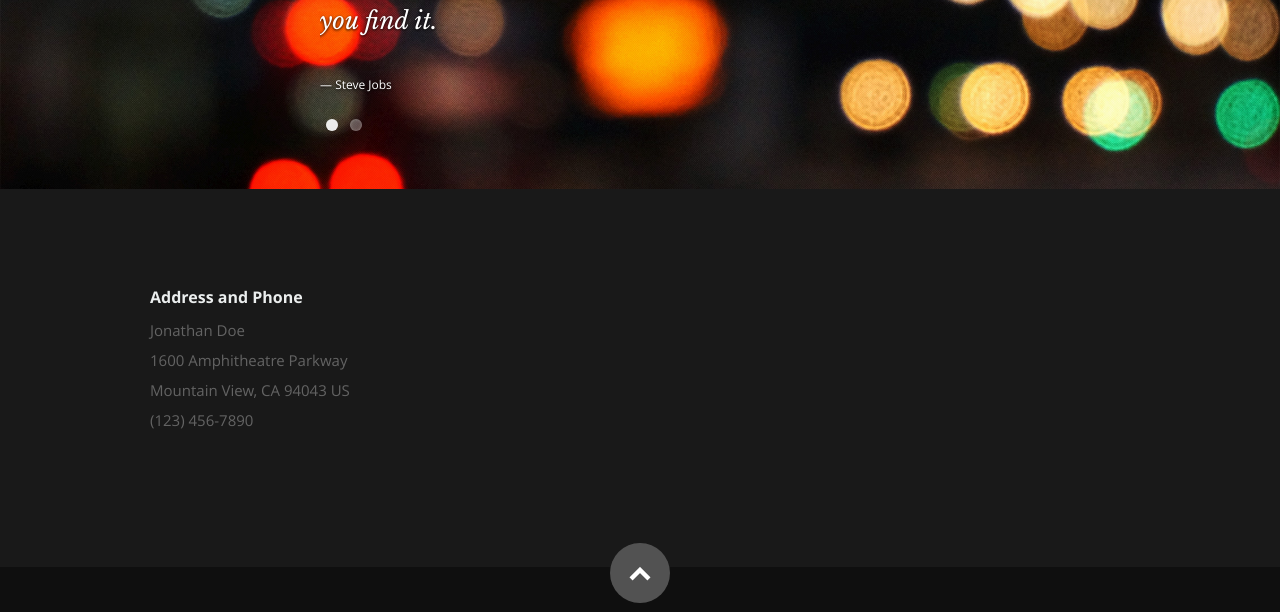
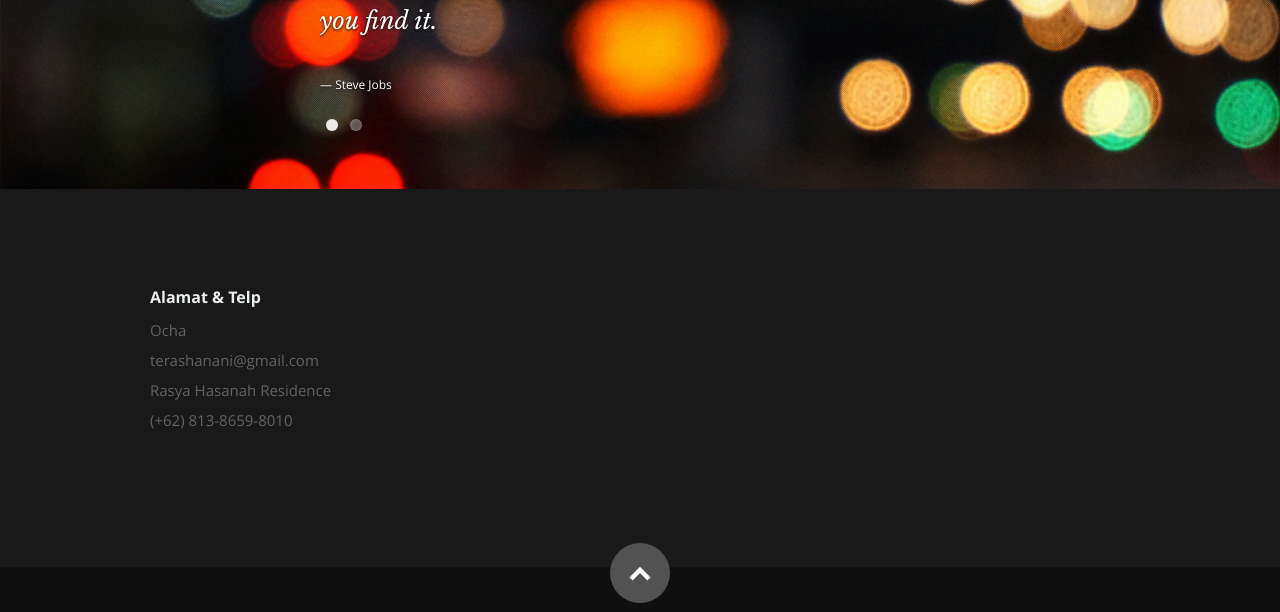
Before and after one commit to TerasHanania/TerasHanania.github.io, a plain HTML site: page index.html in a window 1280 px wide. Shown: the part 1928-2540 px from the top of the page. Drawn offline with nearby package versions, Linux system fonts and the light colour scheme.

Commit message:
Update index.html

```diff
--- a/index.html
+++ b/index.html
@@ -444,12 +444,12 @@
 
                <div class="widget widget_contact">
 
-					   <h4>Address and Phone</h4>
+					   <h4>Alamat & Telp</h4>
 					   <p class="address">
-						   Jonathan Doe<br>
-						   1600 Amphitheatre Parkway <br>
-						   Mountain View, CA 94043 US<br>
-						   <span>(123) 456-7890</span>
+						   Ocha<br>
+						   terashanani@gmail.com <br>
+						   Rasya Hasanah Residence<br>
+						   <span>(+62) 813-8659-8010</span>
 					   </p>
 
 				   </div>
```
